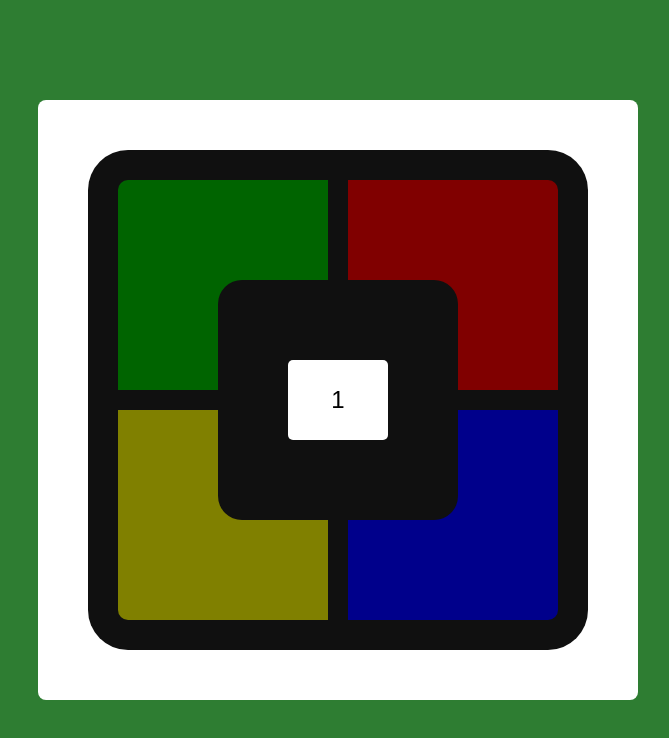
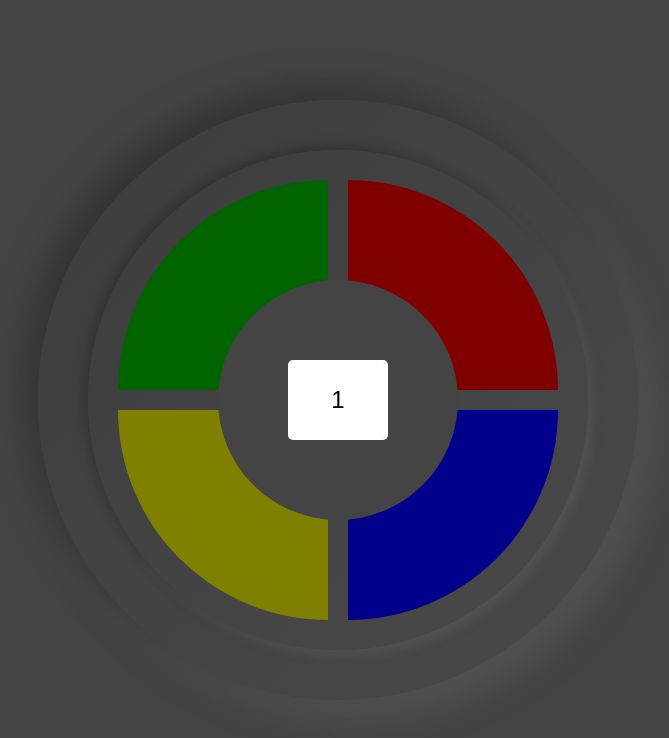
Before and after one commit to manuj90/simonsays, a plain HTML site: page index.html in a window 1280 px wide. Both pictures are taken after a click on the button "Start Game". Shown: the whole page, without its empty margins (302-971 px from the left). Drawn offline with Linux system fonts and the light colour scheme.

Commit message:
functionality

```diff
--- a/style.css
+++ b/style.css
@@ -1,85 +1,87 @@
-*{
+* {
   margin: 0;
   padding: 0;
   box-sizing: border-box;
-    font-family: 'Poppins', sans-serif;
+  font-family: "Nunito", sans-serif;
 }
 
-body{
-    background-color: #2e7d32;
+body {
+  background-color: #444444;
 }
 
-.wrapper{
-    background-color: #fff;
+.wrapper {
   height: 600px;
   width: 600px;
   position: absolute;
   transform: translate(-50%, -50%);
   top: 50%;
   left: 50%;
-    border-radius: 8px;
+  border-radius: 50%;
+  background: linear-gradient(315deg, #494949, #3d3d3d);
+  box-shadow: -15px -15px 32px #343434, 15px 15px 32px #545454;
 }
 
-.game{
+.game {
   height: 500px;
   width: 500px;
-    background-color: #101010;
-    border-radius: 8%;
   position: absolute;
   transform: translate(-50%, -50%);
   top: 50%;
   left: 50%;
+  border-radius: 100%;
+  background: linear-gradient(315deg, #494949, #3d3d3d);
+  box-shadow: -5px -5px 10px #343434, 5px 5px 10px #545454;
 }
 
-.colors{
+.colors {
   height: 210px;
   width: 210px;
   position: absolute;
   cursor: pointer;
 }
 
-.color1{
+.color1 {
   background-color: #006400;
-    border-radius: 10px 0 0 0;
+  border-radius: 100% 0 0 0;
   top: 30px;
   left: 30px;
 }
 
-.color2{
+.color2 {
   background-color: #800000;
-    border-radius: 0px 10px 0 0;
+  border-radius: 0px 100% 0 0;
   top: 30px;
   right: 30px;
 }
 
-.color3{
+.color3 {
   background-color: #00008b;
-    border-radius: 0 0 10px 0;
+  border-radius: 0 0 100% 0;
   bottom: 30px;
   right: 30px;
 }
 
-.color4{
+.color4 {
   background-color: #808000;
-    border-radius: 0 0 0 10px;
+  border-radius: 0 0 0 100%;
   bottom: 30px;
   left: 30px;
 }
 
-.game::before{
+.game::before {
   position: absolute;
   content: "";
-    background: #101010;
+  background: #444444;
   z-index: 1;
   width: 240px;
   height: 240px;
   transform: translate(-50%, -50%);
   top: 50%;
   left: 50%;
-    border-radius: 10%;
+  border-radius: 100%;
 }
 
-#score{
+#score {
   background-color: #fff;
   font-size: 24px;
   position: absolute;
@@ -94,8 +96,8 @@ body{
   border-radius: 5px;
 }
 
-.container{
-    background-color: #2e7d32;
+.container {
+  background-color: #444444;
   position: absolute;
   top: 0;
   height: 100%;
@@ -106,11 +108,11 @@ body{
   justify-content: center;
 }
 
-.hide{
+.hide {
   display: none;
 }
 
-.container button{
+.container button {
   background-color: #fff;
   font-size: 18px;
   border: none;
@@ -120,12 +122,12 @@ body{
   border-radius: 5px;
 }
 
-.container p{
+.container p {
   font-size: 32px;
   color: #fff;
   margin-bottom: 10px;
 }
 
-.container span{
+.container span {
   font-weight: 600;
 }
```
Also changed, not shown: index.js (+0 -24 lines). Lines whose indentation alone changed are shown as unchanged.
